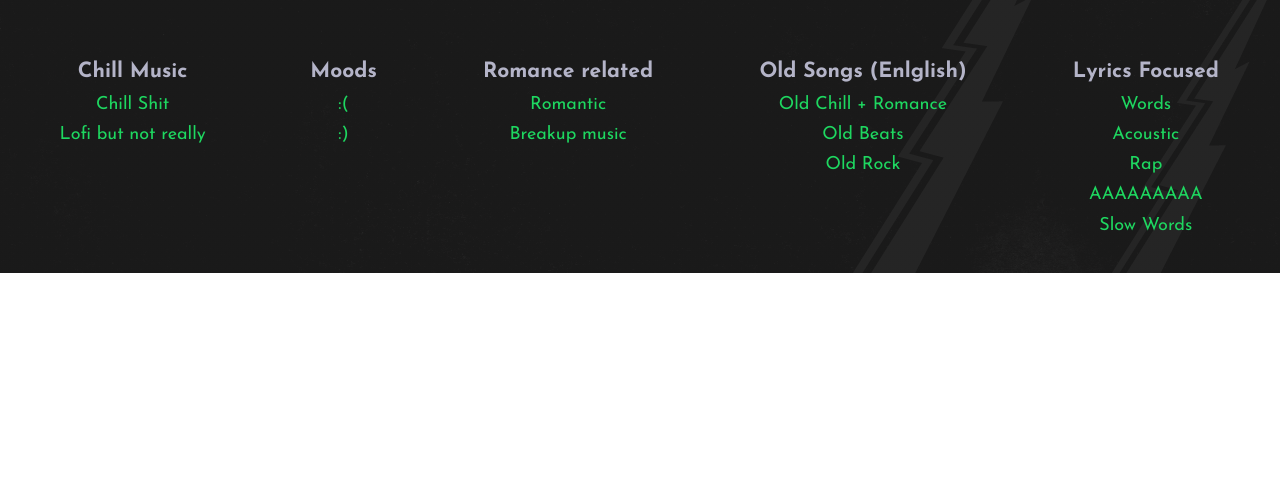
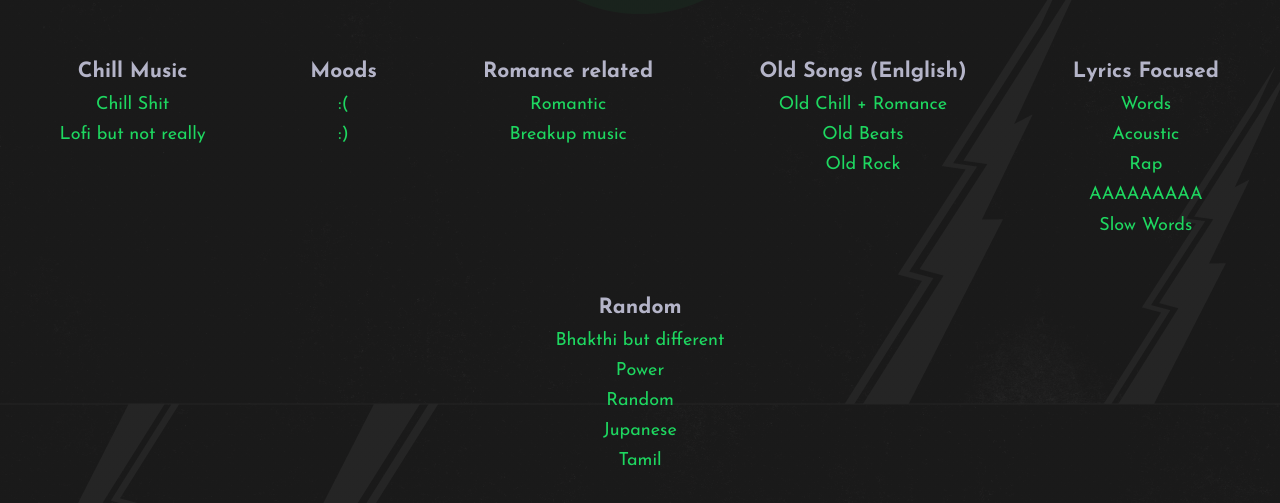
Before and after one commit to poseidon0z/spotify-playlists, a plain HTML site: page index.html in a window 1280 px wide. Shown: the part 781-1284 px from the top of the page. Before the commit the page ends 1054 px from the top, so only its background shows below. Drawn offline with Linux system fonts and the light colour scheme.

Commit message:
Random playlists added

```diff
--- a/index.html
+++ b/index.html
@@ -133,6 +133,42 @@
           </li>
         </ul>
       </div>
+
+      <div class="playlist-group">
+        <h3>Random</h3>
+        <ul>
+          <li>
+            <a
+              href="https://open.spotify.com/playlist/6QGe5Z7JpS8hnQLlMxuYK8?si=16c2c2f08aaf4cf4"
+              >Bhakthi but different</a
+            >
+          </li>
+          <li>
+            <a
+              href="https://open.spotify.com/playlist/0LlR8FXOkF73EUnVS9f5qO?si=ed4be95c3f2e4381"
+              >Power</a
+            >
+          </li>
+          <li>
+            <a
+              href="https://open.spotify.com/playlist/6lP3CmQO9f6R0y2nn2jDpN?si=d7151e8c31e0407d"
+              >Random</a
+            >
+          </li>
+          <li>
+            <a
+              href="https://open.spotify.com/playlist/656tPFAAJm7qi96ZBQpZHq?si=090d38fd0c254f1f"
+              >Jupanese</a
+            >
+          </li>
+          <li>
+            <a
+              href="https://open.spotify.com/playlist/6RiqBEQOZwyXCBrIaNcZrB?si=e0c65e8d31a94057"
+              >Tamil</a
+            >
+          </li>
+        </ul>
+      </div>
     </section>
   </body>
 </html>
```
